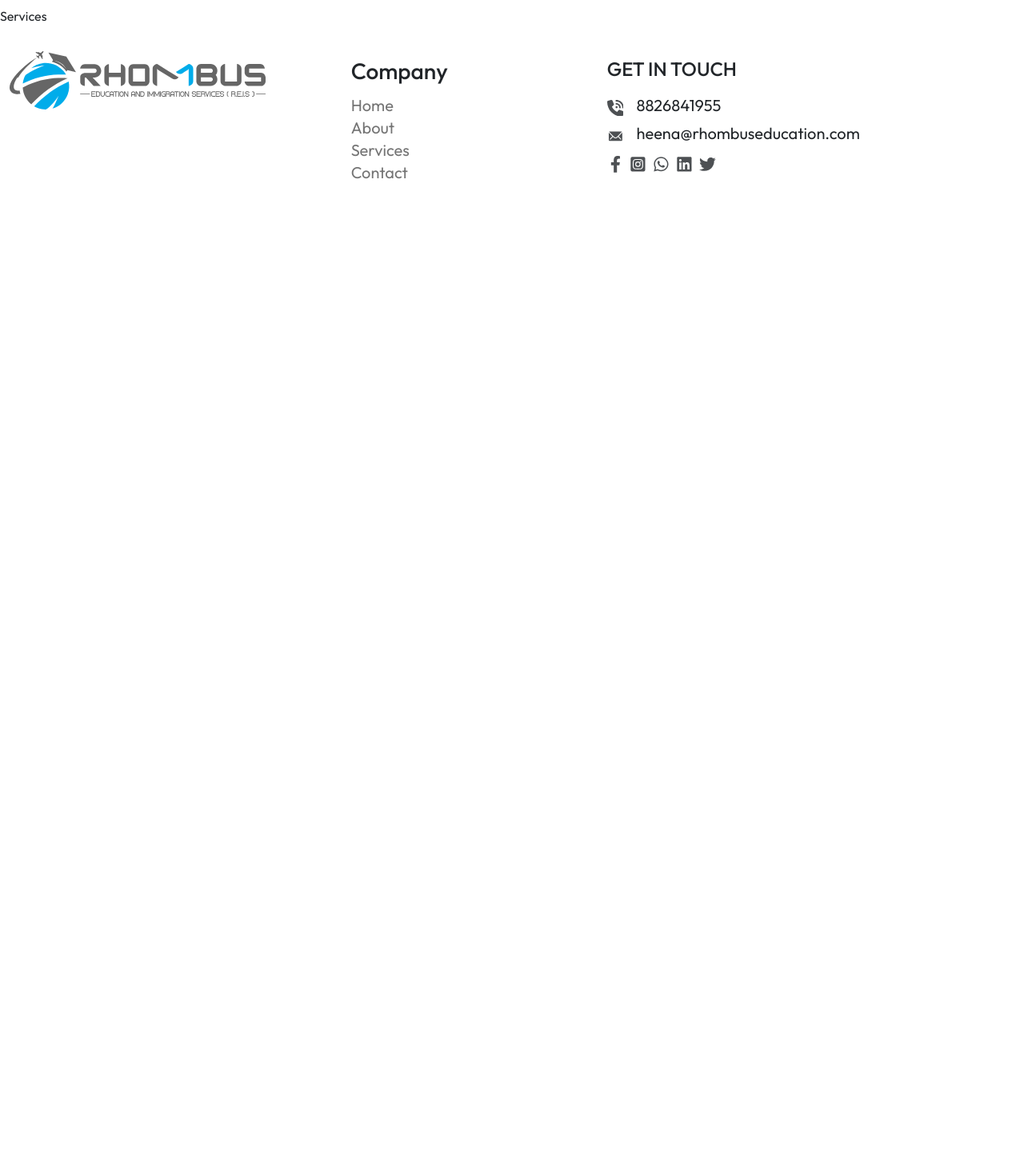
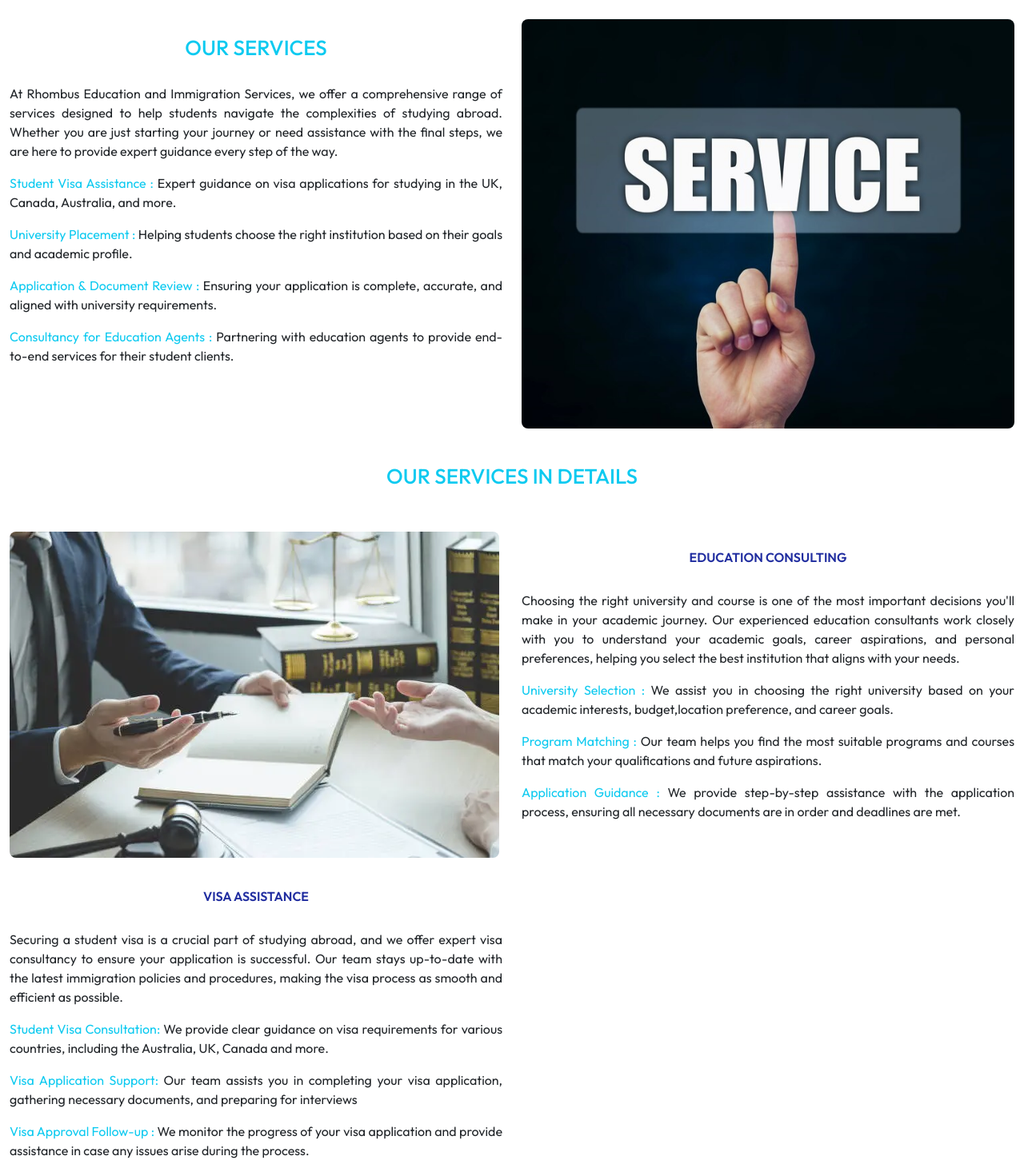
Before and after one commit to jollyvivek/REIS_APP, a React (Vite) app: page /services in a window 1280 px wide. Shown: the part 85-1536 px from the top of the page at 80% size. Before the commit the page ends 800 px from the top, so only its background shows below. Built offline with nearby package versions, Linux system fonts and the light colour scheme.

Commit message:
Add changes into Services and add images into assets

```diff
--- a/src/pages/Services.jsx
+++ b/src/pages/Services.jsx
@@ -1,8 +1,87 @@
 import React from 'react'
+import ServiceImg from '../assets/Service_pic.jpg'
+import ConsultImg from '../assets/consulting_image.jpeg'
+import Title from '../components/Title'
 
 const Services = () => {
   return (
-    <div>Services</div>
+    <div className='container-fluid'>
+        <div className='row'>
+            <div className='col-md-6 mt-3'>
+                <Title title="OUR SERVICES"/>
+                <p>At Rhombus Education and Immigration Services, we offer a comprehensive range of services designed to help students
+                    navigate the complexities of studying abroad. Whether you are just starting your journey or need assistance with the
+                     final steps, we are here to provide expert guidance every step of the way.
+                </p>
+                <p><span className='text-info'>Student Visa Assistance :</span>  Expert guidance on visa applications for studying in the UK,
+                 Canada, Australia, and more.
+                </p>
+                <p><span className='text-info'> University Placement :</span>  Helping students choose the right institution based on their goals
+                    and academic profile.
+                </p>
+                <p><span className='text-info'>Application & Document Review :</span>  Ensuring your application is complete, accurate, and aligned
+                    with university requirements.
+                 </p>
+                 <p><span className='text-info'> Consultancy for Education Agents :</span>  Partnering with education agents to provide end-to-end
+                    services for their student clients.
+                </p>
+            </div>
+            <div className='col-md-6 mt-3'>
+                <img className='img-fluid rounded-3' src={ServiceImg} alt="SeriverImg" />
+            </div>
+        </div>
+        {/* Our Services In details */}
+        <div className='row flex-column-reverse flex-md-row mt-2'>
+                <Title title="OUR SERVICES IN DETAILS"/>
+                <div className='col-md-6 mt-3'>
+                    <img className='img-fluid rounded-3' src={ConsultImg} alt="ConsultingIMg" />
+                </div>
+                <div className='col-md-6 mt-3'>
+                    <Title subTitle="Education Consulting"/>
+                    <p>Choosing the right university and course is one of the most important decisions you'll make in your academic journey.
+                         Our experienced education consultants work closely with you to understand your academic goals, career aspirations,
+                         and personal preferences, helping you select the best institution that aligns with your needs.
+                    </p>
+                    <p> <span className='text-info'>University Selection :</span>  We assist you in choosing the right university based on
+                         your academic interests, budget,location preference, and career goals.
+                    </p>
+                    <p><span className='text-info'>Program Matching :</span> Our team helps you find the most suitable programs and courses
+                         that match your qualifications and future aspirations.
+                     </p>
+                     <p><span className='text-info'>Application Guidance :</span>  We provide step-by-step assistance with the application
+                         process, ensuring all necessary documents are in order and deadlines are met.
+                    </p>
+                </div>
+
+        </div>
+        <div className='row'>
+            <div className='col-md-6 mt-3'>
+                <Title subTitle="Visa Assistance"/>
+                <p>Securing a student visa is a crucial part of studying abroad, and we offer expert visa consultancy to ensure your
+                    application is successful. Our team stays up-to-date with the latest immigration policies and procedures, making
+                     the visa process as smooth and efficient as possible.
+                </p>
+                <p><span className='text-info'>Student Visa Consultation:</span>  We provide clear guidance on visa requirements for various countries, including
+                    the Australia, UK, Canada  and more.
+                </p>
+                <p><span className='text-info'>Visa Application Support:</span>  Our team assists you in completing your visa application, gathering necessary documents,
+                     and preparing for interviews
+                </p>
+                <p> <span className='text-info'>  Visa Approval Follow-up :</span> We monitor the progress of your visa application and provide assistance in case any
+                     issues arise during the process.
+                </p>
+            </div>
+            <div className='col-md-6 mt-3'>
+
+            </div>
+        </div>
+
+
+
+
+
+
+    </div>
   )
 }
 
```
Also changed, not shown: src/assets/Service_pic.jpg (added), src/assets/consulting_image.jpeg (added).
